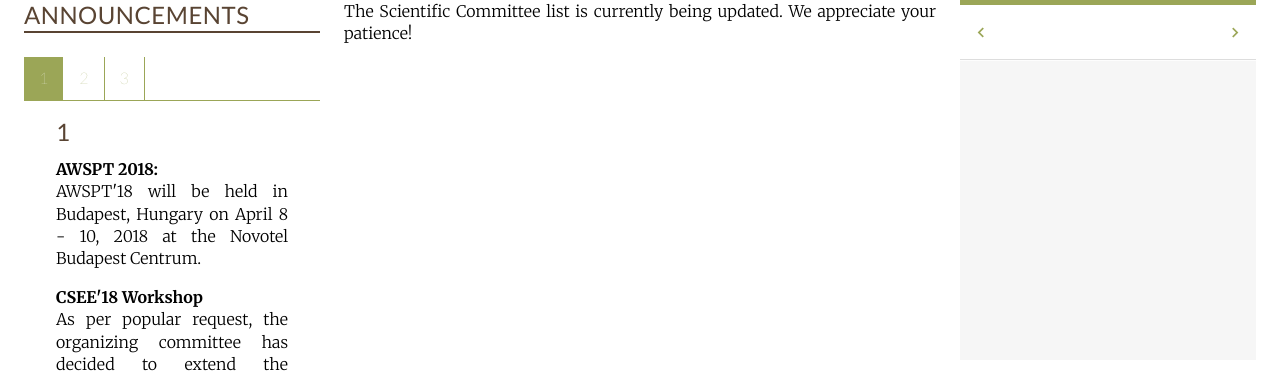
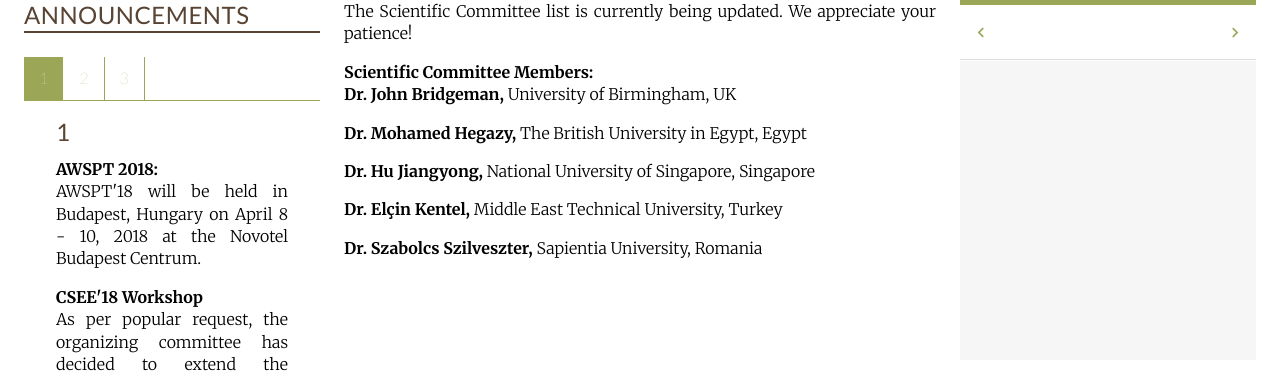
Before and after one commit to emdsgn/awspt, a Jekyll site: the page built from committee.html, in a window 1280 px wide and 900 px high, scrolled down 333 px, cut to the strip 198-570 px from the top of the window. Built offline with Jekyll 4.4.1, drawn with Linux system fonts in a browser that asks for light colours; nearby versions of some CDN libraries; Markdown is read by kramdown in place of the engine named in the settings; comment, search, counter and statistics services are not loaded.

Commit message:
added SC members

```diff
--- a/committee.html
+++ b/committee.html
@@ -9,24 +9,23 @@
   <div class="unit-spacer content">
     <p class="body">The Scientific Committee list is currently being updated. We appreciate your patience!</p>
 
-    <!-- <p class="bold">Scientific Committee Members:</a><br>
+    <p class="bold">Scientific Committee Members:</a><br>
 
-    <p class="body"><b>Dr. James Ball,</b> University of Technology Sydney, Australia</p>
+    <!-- <p class="body"><b>Dr. James Ball,</b> University of Technology Sydney, Australia</p> -->
     <p class="body"><b>Dr. John Bridgeman,</b> University of Birmingham, UK</p>
-    <p class="body"><b>Dr. Lucila Candela,</b> Universitat Politècnica de Catalunya Barcelona, Spain</p>
-    <p class="body"><b>Dr. Clayton Clark,</b> Florida State University, USA</p>
-    <p class="body"><b>Dr. Mervat El-Hoz,</b> University of Balamand, Lebanon</p>
-    <p class="body"><b>Dr. Joan García,</b> Universitat Politècnica de Catalunya Barcelona, Spain</p>
-    <p class="body"><b>Dr. Gulen Gullu,</b> Hacettepe University, Turkey</p>
+
+    <!-- <p class="body"><b>Dr. Clayton Clark,</b> Florida State University, USA</p>
+    <p class="body"><b>Dr. Joan García,</b> Universitat Politècnica de Catalunya Barcelona, Spain</p> -->
+    <!-- <p class="body"><b>Dr. Gulen Gullu,</b> Hacettepe University, Turkey</p> -->
     <p class="body"><b>Dr. Mohamed Hegazy,</b> The British University in Egypt, Egypt</p>
     <p class="body"><b>Dr. Hu Jiangyong,</b> National University of Singapore, Singapore</p>
     <p class="body"><b>Dr. Elçin Kentel,</b> Middle East Technical University, Turkey</p>
-    <p class="body"><b>Dr. Stuart Khan,</b> University of New South Wales, Australia</p>
+    <!-- <p class="body"><b>Dr. Stuart Khan,</b> University of New South Wales, Australia</p>
     <p class="body"><b>Dr. Hector Malano,</b> University of Melbourne, Australia</p>
     <p class="body"><b>Dr. Yoan Pechaud,</b> Université Paris-Est Marne-la-Vallée, France</p>
     <p class="body"><b>Dr. Simona Schwarz,</b> Leibniz Institute of Polymer Research Dresden, Germany</p>
-    <p class="body"><b>Dr. Hüseyin Selçuk,</b> Istanbul University, Turkey</p>
+    <p class="body"><b>Dr. Hüseyin Selçuk,</b> Istanbul University, Turkey</p> -->
     <p class="body"><b>Dr. Szabolcs Szilveszter,</b> Sapientia University, Romania</p>
-    <p class="body"><b>Dr. Chuyang Y. Tang,</b> University of Hong Kong, Hong Kong</p> -->
+    <!-- <p class="body"><b>Dr. Chuyang Y. Tang,</b> University of Hong Kong, Hong Kong</p> -->
   </div>
   </div>
```
Also changed, not shown: 1 other file.
